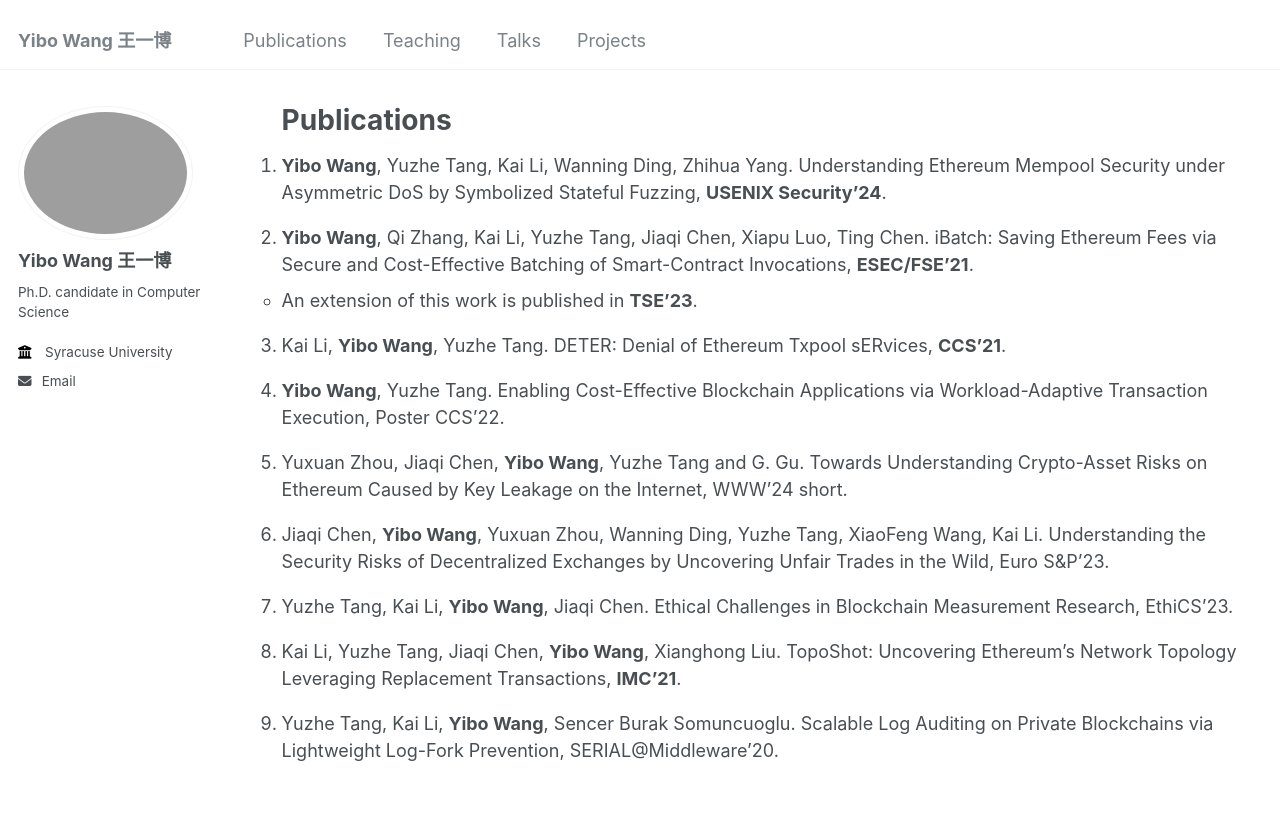
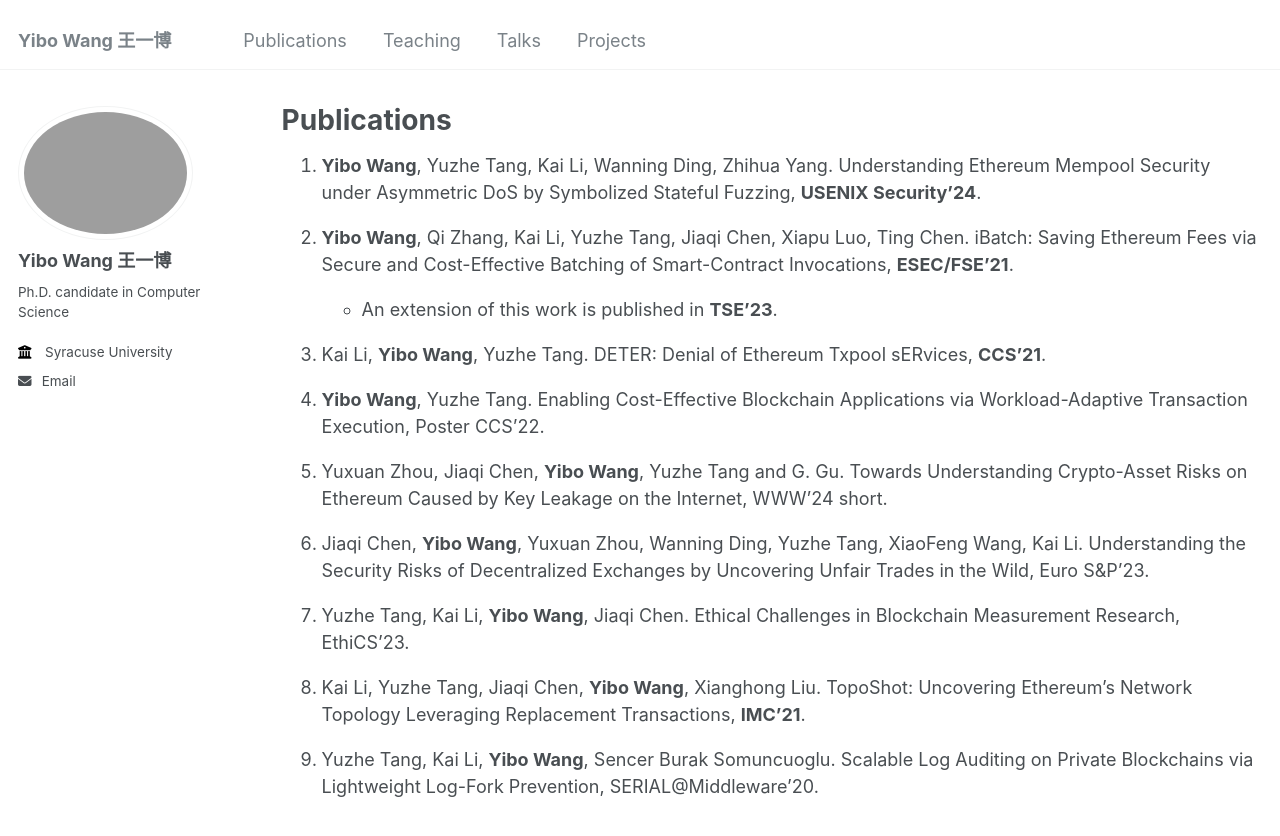
Before and after one commit to wangyibo0308/wangyibo0308.github.io, a Jekyll site: the page built from _pages/publication.md, in a window 1280 px wide and 998 px high. Shown: the top 836 px of the window. Built offline with Jekyll 4.4.1, drawn with Linux system fonts in a browser that asks for light colours.

Commit message:
Update _archive.scss

```diff
--- a/_sass/_archive.scss
+++ b/_sass/_archive.scss
@@ -1,14 +1,7 @@
 /* ==========================================================================
    ARCHIVE
    ========================================================================== */
-ul, ol {
-  margin: 0;  /* Remove default margin */
-  padding: 0; /* Remove default padding */
-}
 
-ul li, ol li {
-  margin-bottom: 0.5em; /* Adjust this value for desired spacing */
-}
 .archive {
   margin-bottom: 1em;
 
@@ -35,7 +28,7 @@ ul li, ol li {
   }
 }
 p {
-  margin-bottom: 0.5em; /* Adjust as needed */
+  margin-bottom: 1em; /* Adjust as needed */
 }
 
 .archive__subtitle {
```
